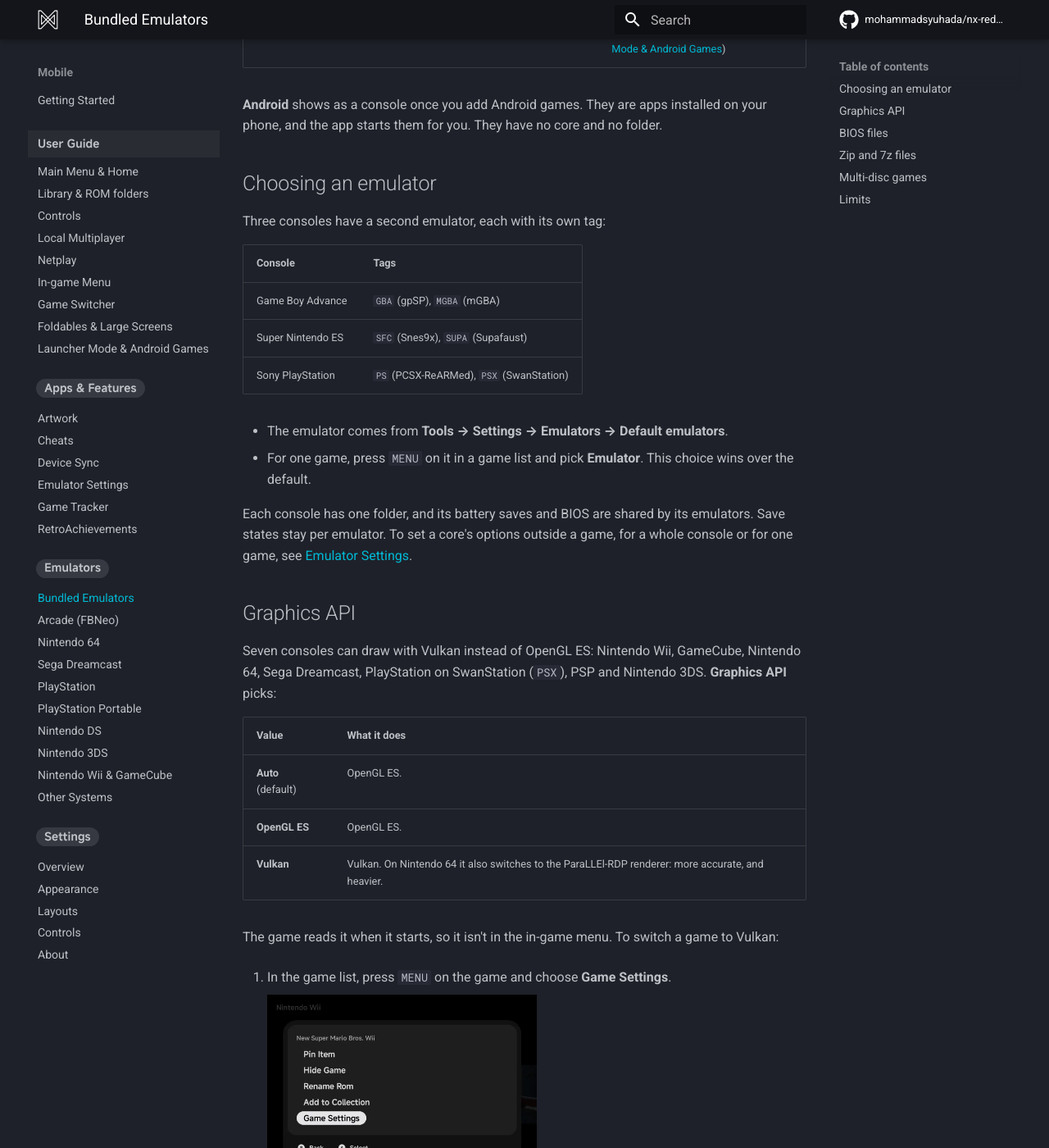
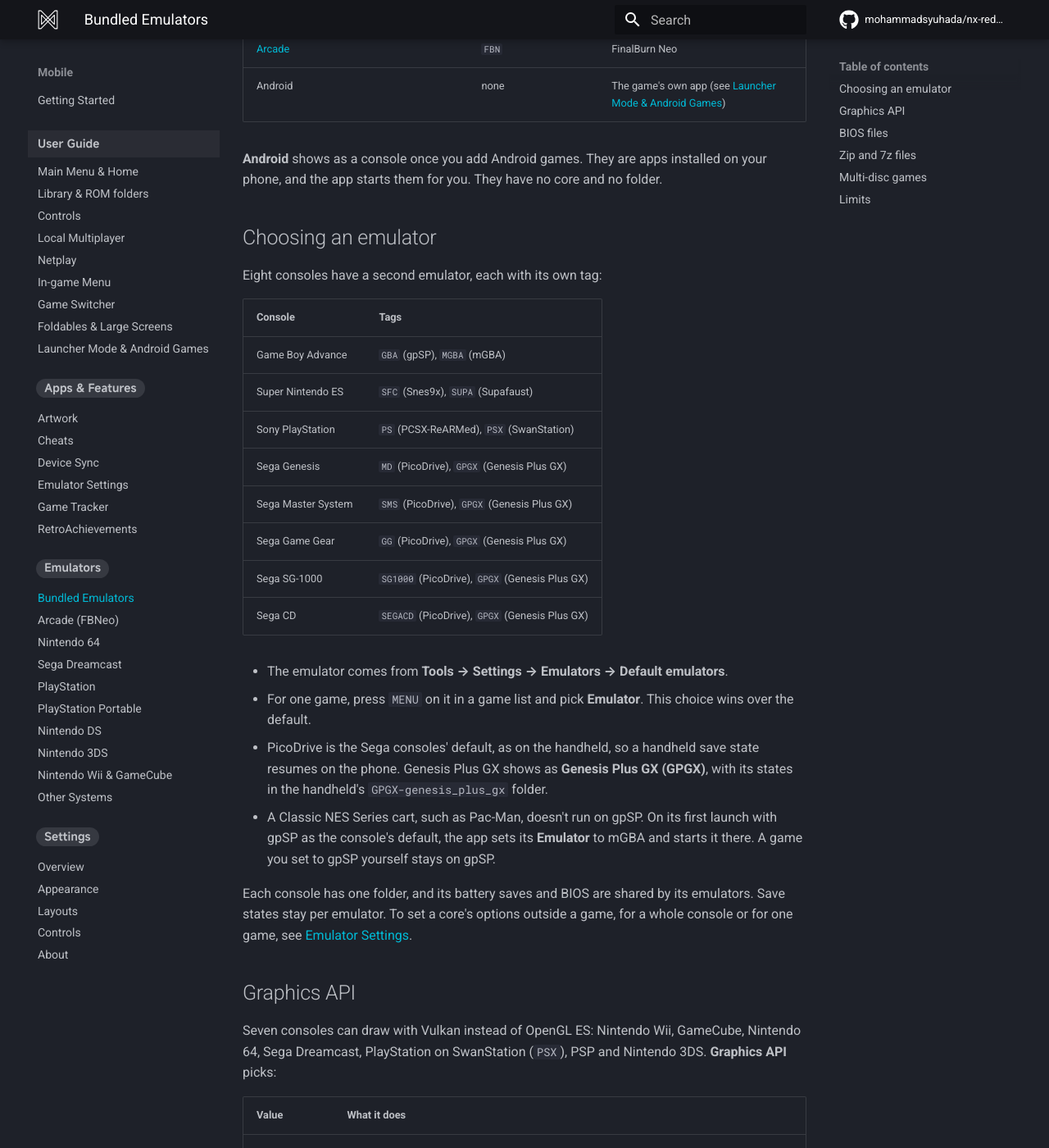
Before and after one commit to mohammadsyuhada/nx-redux-docs, an MkDocs documentation site: the page built from docs/mobile/emulators/index.md, in a window 1280 px wide and 1400 px high, scrolled down 2037 px. Shown: the whole window at 82% size. Built offline with MkDocs 1.6.1 and Material for MkDocs 9.7.7, drawn with Linux system fonts in a browser that asks for light colours; comment, search, counter and statistics services are not loaded; some of the changed text lies outside the part shown.

Commit message:
docs(mobile): PicoDrive for the Sega consoles, Genesis Plus GX as GPGX, sync and save fixes
PicoDrive is the default for Genesis, Master System, Game Gear, SG-1000 and Sega CD, with Genesis Plus GX (GPGX) second. Device Sync keeps a pulled game's handheld emulator, pulls a game once, and names its new errors. Save export/import of Saves/GPGX, and Classic NES Series carts on mGBA.

```diff
--- a/docs/mobile/emulators/index.md
+++ b/docs/mobile/emulators/index.md
@@ -31,7 +31,8 @@
 | NES / Famicom Disk System | `FC`, `FDS` | FCEUmm |
 | Super Nintendo | `SFC` | Snes9x |
 | Super Nintendo | `SUPA` | Supafaust |
-| Genesis / Mega Drive, Master System, Game Gear, SG-1000, Sega CD | `MD`, `SMS`, `GG`, `SG1000`, `SEGACD` | Genesis Plus GX |
+| Genesis / Mega Drive, Master System, Game Gear, SG-1000, Sega CD | `MD`, `SMS`, `GG`, `SG1000`, `SEGACD` | PicoDrive |
+| Genesis / Mega Drive, Master System, Game Gear, SG-1000, Sega CD | `GPGX` | Genesis Plus GX |
 | Sega 32X | `32X` | PicoDrive |
 | [Dreamcast, NAOMI, Atomiswave](dreamcast.md) | `DC` | Flycast |
 | [PlayStation](playstation.md) | `PS` | PCSX-ReARMed |
@@ -57,18 +58,31 @@
 
 ## Choosing an emulator
 
-Three consoles have a second emulator, each with its own tag:
+Eight consoles have a second emulator, each with its own tag:
 
 | Console | Tags |
 | --- | --- |
 | Game Boy Advance | `GBA` (gpSP), `MGBA` (mGBA) |
 | Super Nintendo ES | `SFC` (Snes9x), `SUPA` (Supafaust) |
 | Sony PlayStation | `PS` (PCSX-ReARMed), `PSX` (SwanStation) |
+| Sega Genesis | `MD` (PicoDrive), `GPGX` (Genesis Plus GX) |
+| Sega Master System | `SMS` (PicoDrive), `GPGX` (Genesis Plus GX) |
+| Sega Game Gear | `GG` (PicoDrive), `GPGX` (Genesis Plus GX) |
+| Sega SG-1000 | `SG1000` (PicoDrive), `GPGX` (Genesis Plus GX) |
+| Sega CD | `SEGACD` (PicoDrive), `GPGX` (Genesis Plus GX) |
 
 - The emulator comes from **Tools → Settings → Emulators → Default
   emulators**.
 - For one game, press `MENU` on it in a game list and pick **Emulator**. This
   choice wins over the default.
+- PicoDrive is the Sega consoles' default, as on the handheld, so a
+  handheld save state resumes on the phone. Genesis Plus GX shows as
+  **Genesis Plus GX (GPGX)**, with its states in the handheld's
+  `GPGX-genesis_plus_gx` folder.
+- A Classic NES Series cart, such as Pac-Man, doesn't run on gpSP. On its
+  first launch with gpSP as the console's default, the app sets its
+  **Emulator** to mGBA and starts it there. A game you set to gpSP yourself
+  stays on gpSP.
 
 Each console has one folder, and its battery saves and BIOS are shared by its
 emulators. Save states stay per emulator. To set a core's options outside
```
Also changed, not shown: docs/mobile/device-sync.md (+12 -1 lines), docs/mobile/emulator-settings.md (+3 -6 lines), docs/mobile/emulators/other-systems.md (+11 -7 lines), docs/mobile/library.md (+11 -3 lines), docs/mobile/netplay.md (+4 -11 lines).
